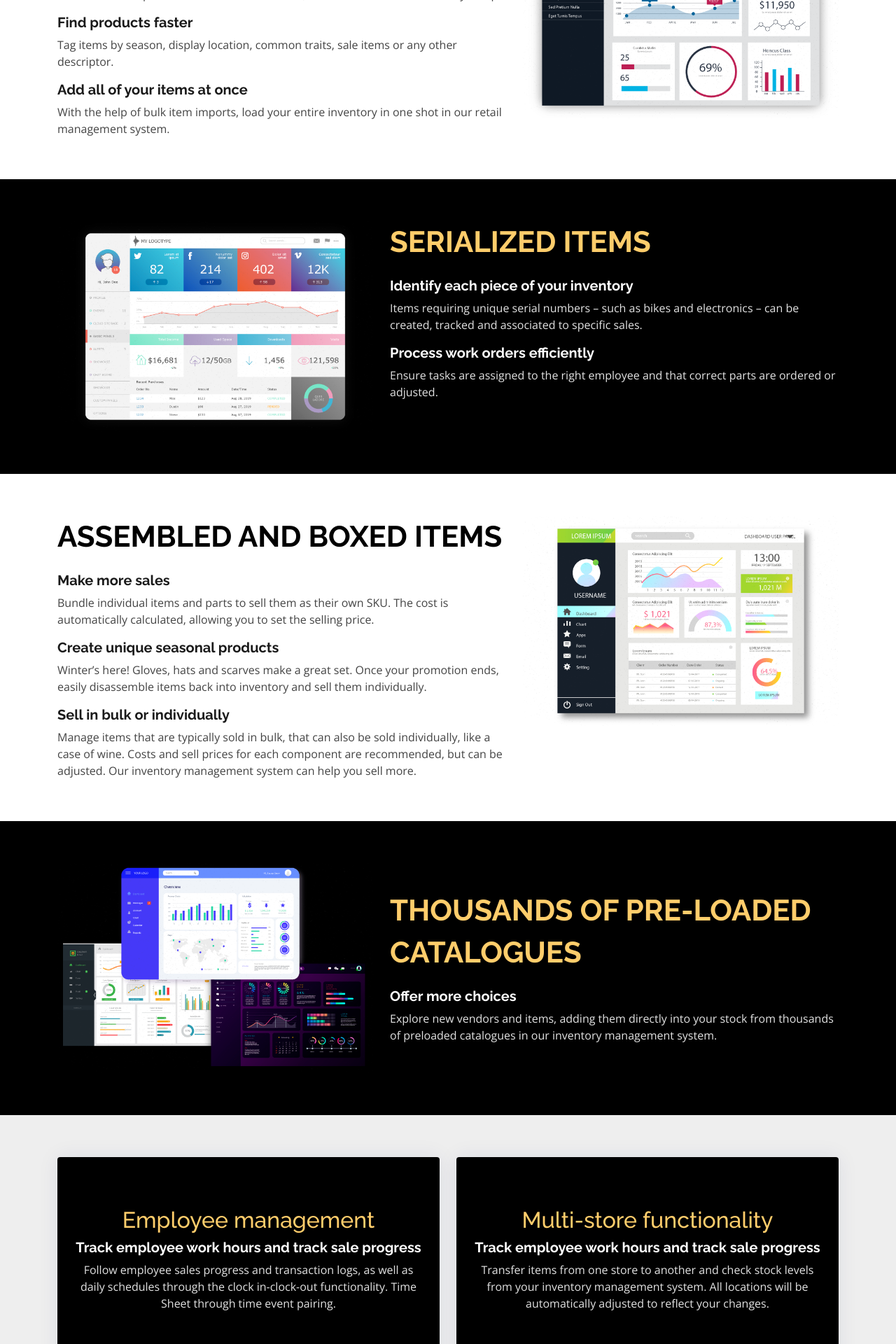
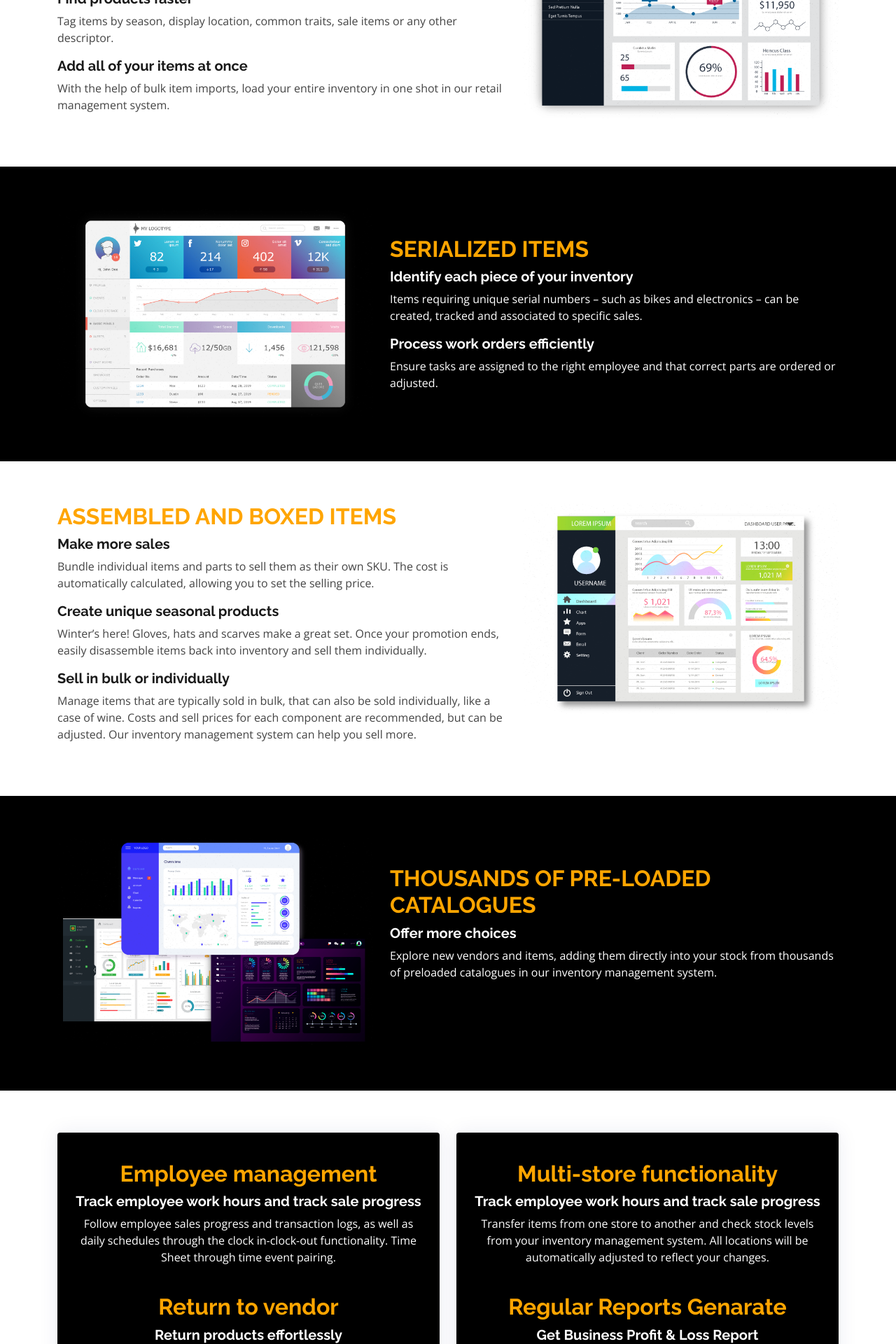
Before and after one commit to nuaiman03/Shahebi, a PHP site: page /inventory-system.php in a window 1280 px wide. Shown: the part 880-2800 px from the top of the page at 70% size. Run offline with PHP 8.4, Linux system fonts and the light colour scheme; some libraries are stand-ins or nearby versions.

Commit message:
update 31

```diff
--- a/assets/css/style.css
+++ b/assets/css/style.css
@@ -3480,12 +3495,174 @@ h2 {
   border-radius: 4px;
 }
 
-.con-web-hero .content a:hover {
+.inv-sys-hero .content a:hover {
   background: orange;
   color: #000000;
 }
 
-
+/*--------------------------------------------------------------
+# Info 1 Inventory System Page
+--------------------------------------------------------------*/
+.inv-sys-info-1 {
+  background: white;
+}
+
+.inv-sys-info-1 .content h2 {
+  color: orange;
+  font-weight:800;
+  text-transform: uppercase;
+}
+
+.inv-sys-info-1 .content h5 {
+  color: #1a1a1a;
+  font-weight:800;
+}
+
+/*--------------------------------------------------------------
+# Info 2 Inventory System Page
+--------------------------------------------------------------*/
+.inv-sys-info-2 {
+  background: #000000;
+}
+
+.inv-sys-info-2 .content h2 {
+  color: orange;
+  font-weight:800;
+  text-transform: uppercase;
+  padding-top:6%
+}
+
+.inv-sys-info-2 .content h5 {
+  color: white;
+  font-weight:800;
+}
+
+.inv-sys-info-2 .content p {
+  color: white;
+}
+
+/*--------------------------------------------------------------
+# Pricing Inventory System Page
+--------------------------------------------------------------*/
+.inv-sys-pricing {
+  background: white;
+}
+
+.inv-sys-pricing .box {
+  padding: 40px 20px;
+  background: black;
+  text-align: center;
+  box-shadow: 0px 0 30px rgba(1, 41, 112, 0.08);
+  border-radius: 4px;
+  position: relative;
+  overflow: hidden;
+  transition: 0.3s;
+}
+
+.inv-sys-pricing h2 {
+  font-weight: 700;
+  color: orange;
+}
+
+.inv-sys-pricing h5 {
+  font-weight: 700;
+  color: white;
+}
+
+.inv-sys-pricing p {
+  color: white;
+}
+
+.inv-sys-pricing .price {
+  font-size: 36px;
+  color: white;
+  font-weight: 600;
+  font-family: "Poppins", sans-serif;
+}
+
+.inv-sys-pricing .price sup {
+  font-size: 20px;
+  top: -15px;
+  left: -3px;
+  color: orange;
+}
+
+.inv-sys-pricing a {
+  display: inline-block;
+  padding: 8px 40px 10px 40px;
+  border-radius: 50px;
+  color: orange;
+  transition: none;
+  font-size: 16px;
+  font-weight: 400;
+  font-family: "Nunito", sans-serif;
+  font-weight: 600;
+  transition: 0.3s;
+  border: 1px solid orange;
+}
+
+.inv-sys-pricing a:hover {
+  background: orange;
+  color: #fff;
+}
+/*-------------------------------------------------------------------------------///////////////////
+# End Inventory System Part
+---------------------------------------------------------------------------------*/
+
+
+
+
+
+
+/*-------------------------------------------------------------------------------///////////////////
+# Start School Management Part
+---------------------------------------------------------------------------------*/
+/*--------------------------------------------------------------
+# Hero School Management Page
+--------------------------------------------------------------*/
+.sch-man-hero {
+  background-color: #000000;
+  padding-top: 10%;
+}
+
+.sch-man-hero .content span {
+  color: orange;
+}
+
+.sch-man-hero .content h2 {
+  font-weight: 700;
+  font-size: 42px;
+  line-height: 60px;
+  margin-bottom: 20px;
+  text-transform: uppercase;
+  color: white;
+}
+
+.sch-man-hero .content h5 {
+  color: orange;
+}
+
+.sch-man-hero .content p {
+  color: white;
+}
+
+.sch-man-hero .content a {
+  border: 1px solid orange;
+  background: #000000;
+  padding: 10px 24px;
+  color: #ffffff;
+  font-weight: 800;
+  transition: 0.4s;
+  border-radius: 4px;
+}
+
+.sch-man-hero .content a:hover {
+  background: orange;
+  color: #000000;
+}
+/*--------------------------------------------------------------
+# Count Down School Management Page
+--------------------------------------------------------------*/
 
 
 
--- a/inventory-system.php
+++ b/inventory-system.php
@@ -1,16 +1,16 @@
 <?php require_once('./main/header.php'); ?>
 
-    <!-- ======= Heading Section ======= -->
-    <section id="about-us" class="about-us-1" style="padding-top: 10%;">
+
+<!-- ======= Hero Section ======= -->
+<section id="inv-sys-hero" class="inv-sys-hero">
     <div class="container" data-aos="fade-up">
-
         <div class="row content">
             <div class="col-lg-6" data-aos="fade-right">
                 <img src="assets/img/erp.png" class="img-fluid" alt="">
             </div>
             <div class="col-lg-6 pt-4 pt-lg-0" data-aos="fade-left">
                 <h2>Inventory <span>Software Made</span> Easy</h2>
-            <h5 style="color: #ffcd6b; font-weight:800;">Sortly inventory tracking software makes it easy to manage your entire inventory—on any device, anywhere.</h5>
+                <h5>Sortly inventory tracking software makes it easy to manage your entire inventory—on any device, anywhere.</h5>
                 <ul>
                     <li><i class="ri-check-double-line"></i>Centralize and automate your inventory system.</li>
                     <li><i class="ri-check-double-line"></i>Track inventory, supplies, materials, and more.</li>
@@ -19,149 +19,130 @@
                     <li><i class="ri-check-double-line"></i>Get powerful insights with real-time inventory reporting.</li>
                     <li><i class="ri-check-double-line"></i>Give the right level of access to the right team members.</li>
                 </ul>
-            <a href="#about" class="get-started-btn scrollto">Open Your Ticket</a>
+                <br>
+                <a href="#">Open Your Ticket</a>
             </div>
         </div>
+    </div>
+</section><!-- End Hero Section -->
 
-      </div>
-    </section><!-- End Heading Section -->
-
-
-    <!-- ======= iteam 1 Section ======= -->
-    <section id="about-us" class="about-us-1" style="background: white;">
+<!-- ======= Info 1 Section ======= -->
+<section id="inv-sys-info-1" class="inv-sys-info-1">
     <div class="container" data-aos="fade-up">
-
         <div class="row content">
-
             <div class="col-lg-7 pt-4 pt-lg-0" data-aos="fade-left">
-            <h2 style="color: black;">Simplified product setup</h2>
-            <h5 style="color: #1a1a1a; font-weight:800;">Save time creating multiple product variations</h5>
+                <h2>Simplified product setup</h2>
+                <h5>Save time creating multiple product variations</h5>
                 <p>Create different product variations such as size, color and material in one easy setup.</p>
-            <h5 style="color: #1a1a1a; font-weight:800;">Find products faster</h5>
+                <h5>Find products faster</h5>
                 <p>Tag items by season, display location, common traits, sale items or any other descriptor.</p>
-            <h5 style="color: #1a1a1a; font-weight:800;">Add all of your items at once</h5>
+                <h5>Add all of your items at once</h5>
                 <p>With the help of bulk item imports, load your entire inventory in one shot in our retail management system.</p>
             </div>
-
             <div class="col-lg-5" data-aos="fade-right">
                 <img src="assets/img/dashboard-1.png" class="img-fluid" alt="">
             </div>
+        </div>
+    </div>
+</section><!-- End Info 1 Section -->
 
-        </div>
-
-      </div>
-    </section><!-- End iteam 1 Section -->
-
-    <!-- ======= iteam 2 Section ======= -->
-    <section id="about-us" class="about-us-1">
+<!-- ======= Info 2 Section ======= -->
+<section id="inv-sys-info-2" class="inv-sys-info-2">
     <div class="container" data-aos="fade-up">
-
         <div class="row content">
-
             <div class="col-lg-5" data-aos="fade-right">
                 <img src="assets/img/dashboard-2.png" class="img-fluid" alt="">
             </div>
+            <div class="col-lg-7 pt-4 pt-lg-0" data-aos="fade-left">
+                <h2>Serialized items</h2>
+                <h5>Identify each piece of your inventory</h5>
+                <p>Items requiring unique serial numbers – such as bikes and electronics – can be created, tracked and associated to specific sales.</p>
+                <h5>Process work orders efficiently</h5>
+                <p>Ensure tasks are assigned to the right employee and that correct parts are ordered or adjusted.</p>
+            </div>
+        </div>
+    </div>
+</section><!-- End Info 2 Section -->
 
+<!-- ======= Info 3 Section ======= -->
+<section id="inv-sys-info-1" class="inv-sys-info-1">
+    <div class="container" data-aos="fade-up">
+        <div class="row content">
             <div class="col-lg-7 pt-4 pt-lg-0" data-aos="fade-left">
-            <h2 style="color: #ffcd6b;">Serialized items</h2>
-            <h5 style="color: white; font-weight:800;">Identify each piece of your inventory</h5>
-            <p style="color: #e2e2e2;">Items requiring unique serial numbers – such as bikes and electronics – can be created, tracked and associated to specific sales.</p>
-            <h5 style="color: white; font-weight:800;">Process work orders efficiently</h5>
-            <p style="color: #e2e2e2;">Ensure tasks are assigned to the right employee and that correct parts are ordered or adjusted.</p>
+                <h2>Assembled and boxed items</h2>
+                <h5>Make more sales</h5>
+                <p>Bundle individual items and parts to sell them as their own SKU. The cost is automatically calculated, allowing you to set the selling price.
+                </p>
+                <h5>Create unique seasonal products</h5>
+                <p>Winter’s here! Gloves, hats and scarves make a great set. Once your promotion ends, easily disassemble items back into inventory and sell
+                    them individually.</p>
+                <h5>Sell in bulk or individually</h5>
+                <p>Manage items that are typically sold in bulk, that can also be sold individually, like a case of wine. Costs and sell prices for each
+                    component are recommended, but can be adjusted. Our inventory management system can help you sell more.</p>
             </div>
-
-        </div>
-
-      </div>
-    </section><!-- End iteam 2 Section -->
-
-    <!-- ======= iteam 3 Section ======= -->
-    <section id="about-us" class="about-us-1" style="background: white;">
-      <div class="container" data-aos="fade-up">
-
-        <div class="row content">
-
-          <div class="col-lg-7 pt-4 pt-lg-0" data-aos="fade-left">
-            <h2 style="color: black;">Assembled and boxed items</h2>
-            <h5 style="color: #1a1a1a; font-weight:800;">Make more sales</h5>
-            <p>Bundle individual items and parts to sell them as their own SKU. The cost is automatically calculated, allowing you to set the selling price.</p>
-            <h5 style="color: #1a1a1a; font-weight:800;">Create unique seasonal products</h5>
-            <p>Winter’s here! Gloves, hats and scarves make a great set. Once your promotion ends, easily disassemble items back into inventory and sell them individually.</p>
-            <h5 style="color: #1a1a1a; font-weight:800;">Sell in bulk or individually</h5>
-            <p>Manage items that are typically sold in bulk, that can also be sold individually, like a case of wine. Costs and sell prices for each component are recommended, but can be adjusted. Our inventory management system can help you sell more.</p>
-          </div>
-
             <div class="col-lg-5" data-aos="fade-right">
                 <img src="assets/img/dashboard-3.png" class="img-fluid" alt="">
             </div>
+        </div>
+    </div>
+</section><!-- End Info 3 Section -->
 
-        </div>
-
-      </div>
-    </section><!-- End iteam 3 Section -->
-
-    <!-- ======= iteam 4 Section ======= -->
-    <section id="about-us" class="about-us-1">
+<!-- ======= Info 4 Section ======= -->
+<section id="inv-sys-info-2" class="inv-sys-info-2">
     <div class="container" data-aos="fade-up">
-
         <div class="row content">
-
             <div class="col-lg-5" data-aos="fade-right">
                 <img src="assets/img/dashboard-all.png" class="img-fluid" alt="">
             </div>
-
             <div class="col-lg-7 pt-4 pt-lg-0" data-aos="fade-left">
-            <h2 style="color: #ffcd6b;padding-top: 6%">Thousands of pre-loaded catalogues</h2>
-            <h5 style="color: white; font-weight:800;">Offer more choices</h5>
-            <p style="color: #e2e2e2;">Explore new vendors and items, adding them directly into your stock from thousands of preloaded catalogues in our inventory management system.</p>
+                <h2>Thousands of pre-loaded catalogues</h2>
+                <h5>Offer more choices</h5>
+                <p>Explore new vendors and items, adding them directly into your stock from thousands of preloaded catalogues in our inventory management
+                    system.</p>
             </div>
-
         </div>
-
     </div>
-    </section><!-- End iteam 4 Section -->
+</section><!-- End Info 4 Section -->
 
 <!-- ======= Pricing Section ======= -->
-    <section id="pricing-3" class="pricing-3">
-
+<section id="inv-sys-pricing" class="inv-sys-pricing">
     <div class="container" data-aos="fade-up">
-
         <div class="row gy-4 justify-content-center" data-aos="fade-left">
-
             <div class="col-lg-6 col-md-6" data-aos-delay="100">
-            <div class="box" style="background: black;">
-              <h2 style="color: #ffcd6b;padding-top: 6%"> Employee management</h2>
-              <h5 style="color: white; font-weight:800;"> Track employee work hours and track sale progress</h5>
-              <p style="color: #e2e2e2;"> Follow employee sales progress and transaction logs, as well as daily schedules through the clock in-clock-out functionality. Time Sheet through time event pairing.</p>
+                <div class="box">
+                    <h2> Employee management</h2>
+                    <h5> Track employee work hours and track sale progress</h5>
+                    <p> Follow employee sales progress and transaction logs, as well as daily schedules through the clock in-clock-out
+                        functionality. Time Sheet through time event pairing.</p>
                     <br>
-              <h2 style="color: #ffcd6b;padding-top: 6%"> Return to vendor</h2>
-              <h5 style="color: white; font-weight:800;"> Return products effortlessly</h5>
-              <p style="color: #e2e2e2;"> Manage, track and report items that are defective, damaged or that you no longer carry in your inventory management system. Send them back to the vendor and they will automatically be removed from your inventory.</p>
-              <div class="price" style="color: white;">PRISE <sup>$</sup>99</div>
+                    <h2> Return to vendor</h2>
+                    <h5> Return products effortlessly</h5>
+                    <p> Manage, track and report items that are defective, damaged or that you no longer carry in your inventory
+                        management system. Send them back to the vendor and they will automatically be removed from your inventory.</p>
+                    <div class="price">PRISE <sup>$</sup>99</div>
                     <br>
-              <a href="#" class="btn-buy">Order Now &nbsp; <i class="bi bi-cart4"></i></a>
+                    <a href="#">Order Now &nbsp; <i class="bi bi-cart4"></i></a>
                 </div>
             </div>
-
             <div class="col-lg-6 col-md-6" data-aos-delay="100">
-            <div class="box" style="background: black;">
-              <h2 style="color: #ffcd6b;padding-top: 6%"> Multi-store functionality</h2>
-              <h5 style="color: white; font-weight:800;"> Track employee work hours and track sale progress</h5>
-              <p style="color: #e2e2e2;"> Transfer items from one store to another and check stock levels from your inventory management system. All locations will be automatically adjusted to reflect your changes.</p>
+                <div class="box">
+                    <h2> Multi-store functionality</h2>
+                    <h5> Track employee work hours and track sale progress</h5>
+                    <p> Transfer items from one store to another and check stock levels from your inventory management system. All
+                        locations will be automatically adjusted to reflect your changes.</p>
                     <br>
-              <h2 style="color: #ffcd6b;padding-top: 6%"> Regular Reports Genarate</h2>
-              <h5 style="color: white; font-weight:800;"> Get Business Profit & Loss Report</h5>
-              <p style="color: #e2e2e2;"> Very responsive template used, Advanced reports for review like Sales reports, Purchase Reports, Sales Payments Reports, Purchase Payments Reports, Profit & Loss Reports, Expense reports, Customer reports, Suppliers reports, Stock Report.</p>
-              <div class="price" style="color: white;">PRISE <sup>$</sup>199</div>
+                    <h2> Regular Reports Genarate</h2>
+                    <h5> Get Business Profit & Loss Report</h5>
+                    <p> Very responsive template used, Advanced reports for review like Sales reports, Purchase Reports, Sales Payments
+                        Reports, Purchase Payments Reports, Profit & Loss Reports, Expense reports, Customer reports, Suppliers reports, Stock Report.</p>
+                    <div class="price">PRISE <sup>$</sup>199</div>
                     <br>
-              <a href="#" class="btn-buy">Order Now &nbsp; <i class="bi bi-cart4"></i></a>
+                    <a href="#">Order Now &nbsp; <i class="bi bi-cart4"></i></a>
                 </div>
             </div>
+        </div>
+    </div>
+</section><!-- End Pricing Section -->
 
 
-        </div>
-
-      </div>
-
-    </section><!-- End Pricing Section -->
 <?php require_once('main/footer.php'); ?>
```
Also changed, not shown: other parts of assets/css/style.css (+32 -17 lines), school-management.php (+8 -10 lines). Lines whose indentation alone changed are shown as unchanged.
